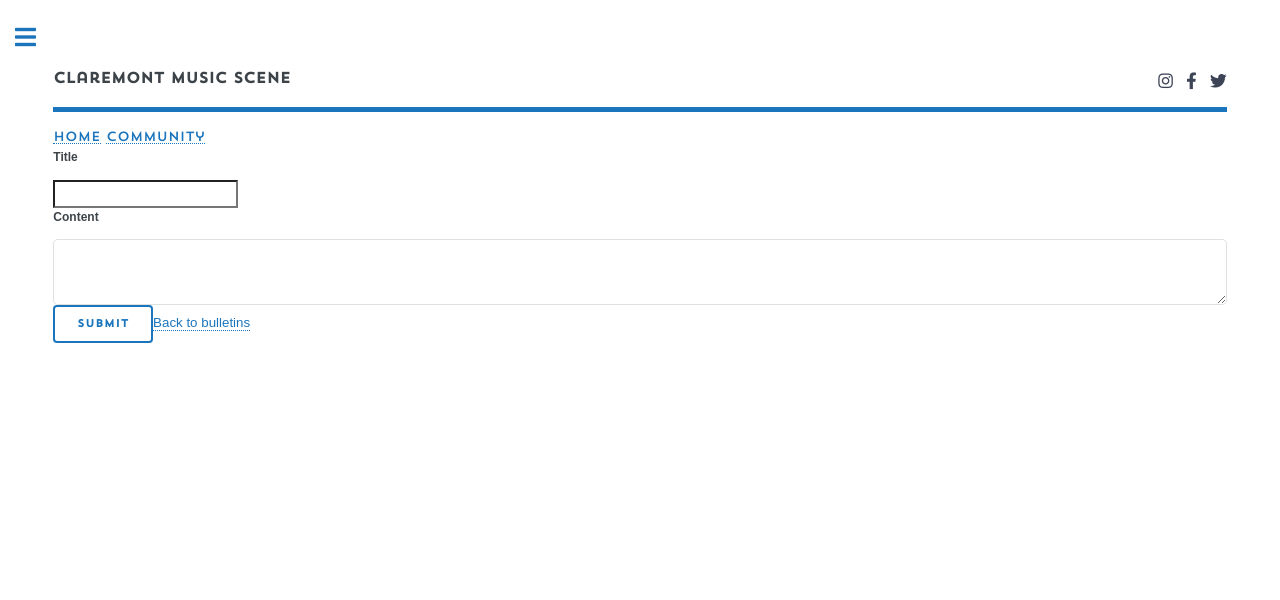
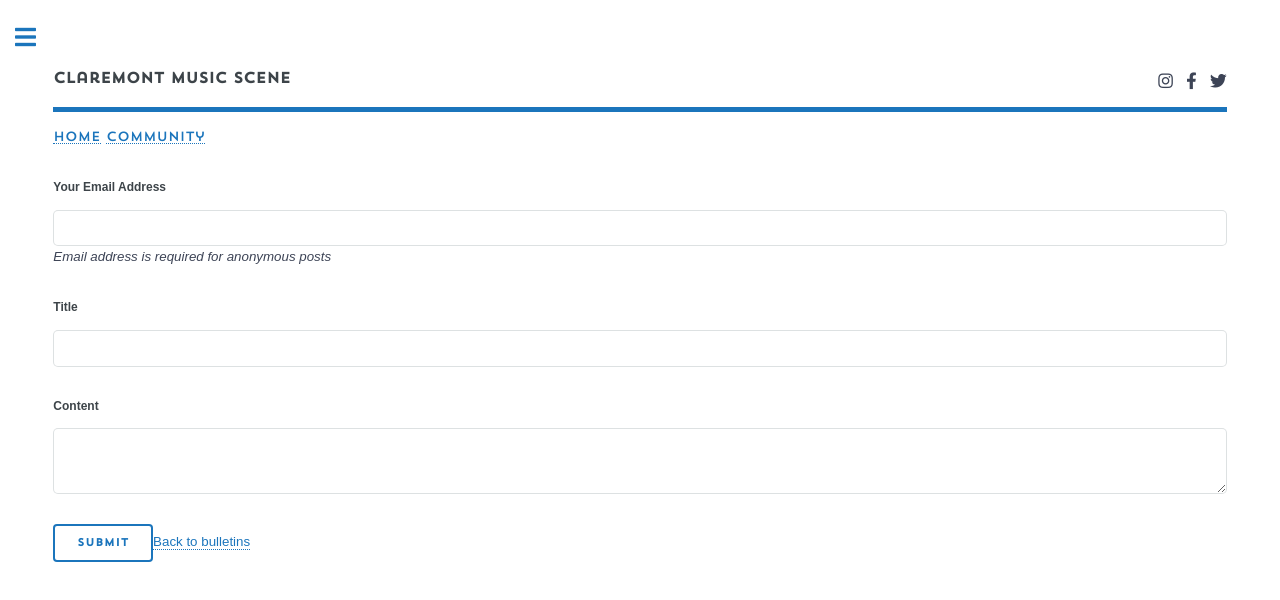
Before and after one commit to claremont-music-scene/nextjs-music-scene, a Next.js app: page /community/bulletins/new in a window 1280 px wide. Shown: the top 600 px of the page. Built offline with nearby package versions, Linux system fonts and the light colour scheme.

Commit message:
better components, errors, crud; add email

```diff
--- /dev/null
+++ b/components/forms/field-group.js
@@ -0,0 +1,77 @@
+import { Controller, useFormContext } from "react-hook-form";
+import * as errorMsgs from '../../static/error-msgs';
+
+export default function FieldGroup({ fieldId, displayName, description, required, inputType }) {
+    const methods = useFormContext(),
+        { control, errors } = methods,
+        fieldRules = { required: required };
+    let elInput = <></>;
+
+    // fieldRules.required = required;
+
+    switch (inputType) {
+        case 'text':
+            elInput = (ref, onChange) => <input
+                name={fieldId}
+                id={fieldId}
+                ref={ref}
+                onChange={onChange}
+                type='text'
+            />;
+            break;
+
+        case 'email':
+            elInput = (ref, onChange) => <input
+                name={fieldId}
+                id={fieldId}
+                ref={ref}
+                onChange={onChange}
+                type='text'
+            />;
+            fieldRules.pattern = /(?:[a-z0-9!#$%&'*+/=?^_`{|}~-]+(?:\.[a-z0-9!#$%&'*+/=?^_`{|}~-]+)*|"(?:[\x01-\x08\x0b\x0c\x0e-\x1f\x21\x23-\x5b\x5d-\x7f]|\\[\x01-\x09\x0b\x0c\x0e-\x7f])*")@(?:(?:[a-z0-9](?:[a-z0-9-]*[a-z0-9])?\.)+[a-z0-9](?:[a-z0-9-]*[a-z0-9])?|\[(?:(?:(2(5[0-5]|[0-4][0-9])|1[0-9][0-9]|[1-9]?[0-9]))\.){3}(?:(2(5[0-5]|[0-4][0-9])|1[0-9][0-9]|[1-9]?[0-9])|[a-z0-9-]*[a-z0-9]:(?:[\x01-\x08\x0b\x0c\x0e-\x1f\x21-\x5a\x53-\x7f]|\\[\x01-\x09\x0b\x0c\x0e-\x7f])+)\])/; // https://regexlib.com/Search.aspx?k=email
+            break;
+
+        case 'textarea':
+            elInput = (ref, onChange) => <textarea
+                name={fieldId}
+                id={fieldId}
+                ref={ref}
+                onChange={onChange}
+            />;
+            break;
+
+        default:
+            console.warn('Unknown field type: ', inputType);
+            elInput = () => <div>Unknown field type</div>;
+    }
+
+    return (
+        <div className='field-group'>
+            <label htmlFor={fieldId}>{displayName}</label>
+
+            <Controller
+                name={fieldId}
+                control={control}
+                defaultValue={null}
+                rules={fieldRules}
+                render={({ onChange, ref }) => (
+                    elInput(ref, onChange)
+                )}
+            />
+
+            {description && <div className='field-description'>{description}</div>}
+
+            {errors[fieldId] &&
+                <div className='field-error'>
+                    {
+                        errors[fieldId].message // specific error message in component
+                        || errors && errors[fieldId] && errorMsgs[(errors[fieldId]).type][inputType] // error message from errorMsgs.js
+                        || errors && errors[fieldId] && errorMsgs[(errors[fieldId]).type] // error message from errorMsgs.js
+                        || errorMsgs.unknown // unknown error message from errorMsgs.js
+                    }
+                </div>
+            }
+
+        </div>
+    );
+}
--- a/pages/community/bulletins/new.js
+++ b/pages/community/bulletins/new.js
@@ -1,33 +1,56 @@
 import SingleColumnLayout from '../../../components/layouts/single-column';
+import { useForm, FormProvider } from 'react-hook-form';
 import { poster } from '../../../util/crud';
-import { useForm } from 'react-hook-form';
 import Link from 'next/link';
 
+import FieldGroup from '../../../components/forms/field-group';
+
 const NewBulletin = () => {
-    const { register, handleSubmit, errors } = useForm(),
+    const methods = useForm(),
+        { handleSubmit } = methods,
+
         onSubmit = (data) => {
             console.log('attempting to submit data:', data);
-            poster(data);
+            // poster(data);
         };
+
+    const tempUserId = 0;
 
     return (
         <SingleColumnLayout>
+            <FormProvider {...methods} >
                 <form onSubmit={handleSubmit(onSubmit)}>
-                <div>
-                    <label htmlFor='title'>Title</label>
-                    <input name='title' id='title' ref={register({ required: true })} />
-                    <div className="field-error">{errors.title && 'A post title is required.'}</div>
-                </div>
-                <div>
-                    <label htmlFor='content'>Content</label>
-                    <textarea name='content' id='content' ref={register({ required: true })} />
-                    <div className="field-error">{errors.content && 'Please enter some content for your post.'}</div>
-                </div>
+
+                    {!tempUserId && <FieldGroup
+                        fieldId='email'
+                        displayName='Your Email Address'
+                        description='Email address is required for anonymous posts'
+                        required={true}
+                        inputType='email'
+                    />}
+
+                    <FieldGroup
+                        fieldId='title'
+                        displayName='Title'
+                        required={true}
+                        inputType='text'
+                    />
+
+                    <FieldGroup
+                        fieldId='content'
+                        displayName='Content'
+                        required={true}
+                        inputType='textarea'
+                    />
+
                     <input type='submit' />
+
                     <Link href='/community/bulletins/'>
                         <a>Back to bulletins</a>
                     </Link>
+
                 </form>
+            </FormProvider>
         </SingleColumnLayout>
     );
 }
--- /dev/null
+++ b/static/error-msgs.js
@@ -0,0 +1,9 @@
+export const required = 'This field is required.',
+
+    pattern = {
+        email: 'Please enter a valid email in the form of xxx@xxx.xxx',
+        phone: 'Please enter a valid phone number in the form of xxx-xxx-xxxx or (xxx) xxx-xxxx',
+        zip: 'Please enter a valid zip code in the form of xxxxx or xxxxx-xxxx',
+    },
+
+    unknown = 'Unknown error';
--- a/styles/form.css
+++ b/styles/form.css
@@ -1,3 +1,9 @@
+.field-group {
+    margin: 30px 0;
+}
+.field-description {
+    font-style: oblique;
+}
 .field-error {
     color: red;
 }
--- a/util/crud.js
+++ b/util/crud.js
@@ -10,17 +10,19 @@ export const fetcher = async (...args) => {
     }
 };
 
-export const poster = async ({ title, content }) => {
+export const poster = async data => {
     try {
         const fd = new FormData();
-        fd.append('title', title);
-        fd.append('content', content);
+        for (let d in data) {
+            fd.append(d, data[d]);
+        }
 
         await fetch('https://music-scene-api.herokuapp.com/api/bulletin_board/items/', {
             method: 'POST',
             mode: 'no-cors',
             body: fd
         });
+
         await Router.push('/community/bulletins/');
     }
     catch (err) {
```
Lines whose indentation alone changed are shown as unchanged.
